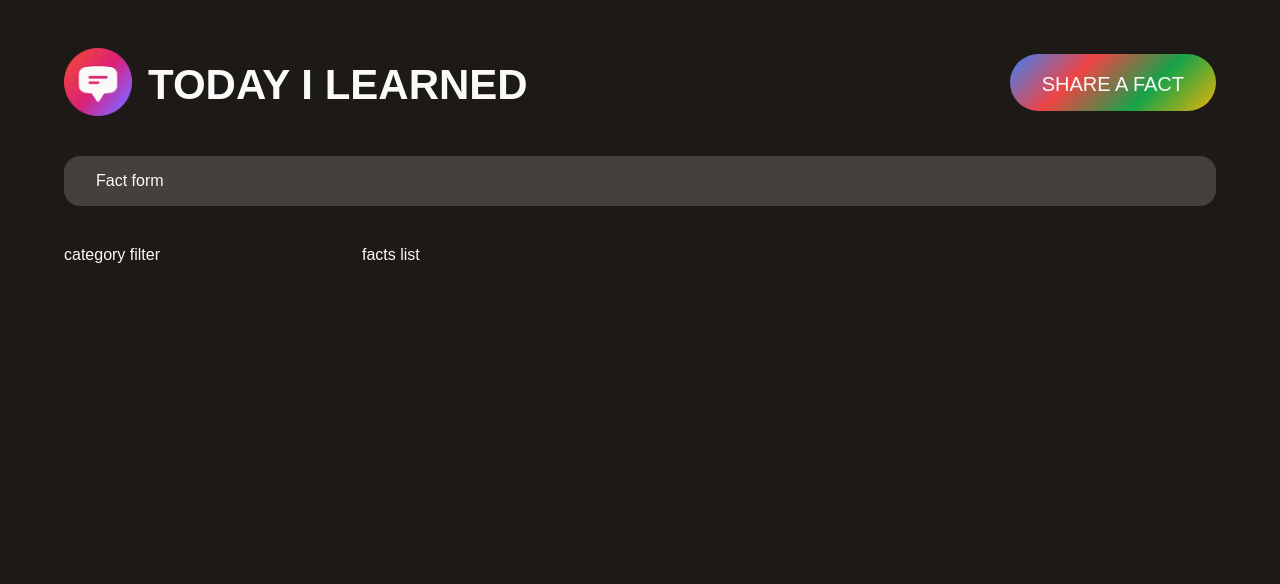
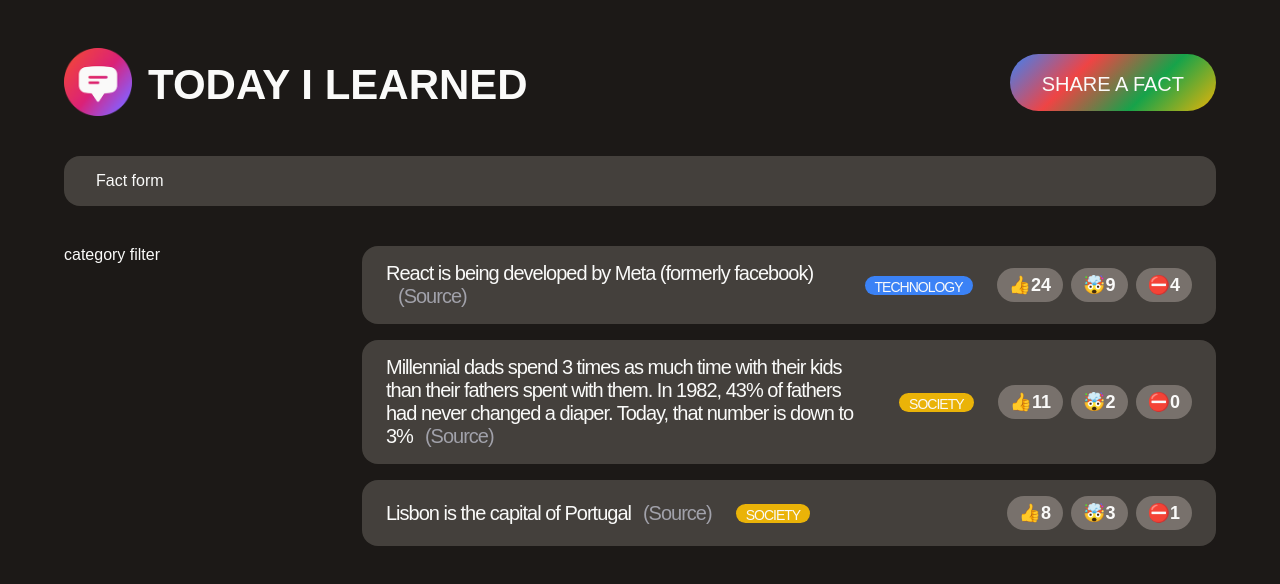
Before and after one commit to jackrichter/Today-I-Learned-App, a React (Create React App) app: page / in a window 1280 px wide. Shown: the top 584 px of the page. Built offline with nearby package versions, Linux system fonts and the light colour scheme; a web font is replaced by a local one.

Commit message:
React: Rendering Fact List

```diff
--- a/src/App.js
+++ b/src/App.js
@@ -1,4 +1,49 @@
 import "./style.css";
+
+const CATEGORIES = [
+  { name: "technology", color: "#3b82f6" },
+  { name: "science", color: "#16a34a" },
+  { name: "finance", color: "#ef4444" },
+  { name: "society", color: "#eab308" },
+  { name: "entertainment", color: "#db2777" },
+  { name: "health", color: "#14b8a6" },
+  { name: "history", color: "#f97316" },
+  { name: "news", color: "#8b5cf6" },
+];
+
+const initialFacts = [
+  {
+    id: 1,
+    text: "React is being developed by Meta (formerly facebook)",
+    source: "https://opensource.fb.com/",
+    category: "technology",
+    votesInteresting: 24,
+    votesMindblowing: 9,
+    votesFalse: 4,
+    createdIn: 2021,
+  },
+  {
+    id: 2,
+    text: "Millennial dads spend 3 times as much time with their kids than their fathers spent with them. In 1982, 43% of fathers had never changed a diaper. Today, that number is down to 3%",
+    source:
+      "https://www.mother.ly/parenting/millennial-dads-spend-more-time-with-their-kids",
+    category: "society",
+    votesInteresting: 11,
+    votesMindblowing: 2,
+    votesFalse: 0,
+    createdIn: 2019,
+  },
+  {
+    id: 3,
+    text: "Lisbon is the capital of Portugal",
+    source: "https://en.wikipedia.org/wiki/Lisbon",
+    category: "society",
+    votesInteresting: 8,
+    votesMindblowing: 3,
+    votesFalse: 1,
+    createdIn: 2015,
+  },
+];
 
 // Each function in JSX is a component. App is allways the first component.
 function App() {
@@ -39,7 +84,45 @@
 }
 
 function FactsList() {
-  return <section>facts list</section>;
+  // Temporary variable!
+  const facts = initialFacts;
+
+  return (
+    <section>
+      <ul className="fact-list">
+        {facts.map((fact) => (
+          <li key={fact.id} className="fact">
+            <p>
+              {fact.text}
+              <a
+                className="source"
+                href={fact.source}
+                target="_blank"
+                rel="noreferrer"
+              >
+                (Source)
+              </a>
+            </p>
+            <span
+              className="tag"
+              style={{
+                backgroundColor: CATEGORIES.find(
+                  (cat) => cat.name === fact.category
+                ).color,
+              }}
+            >
+              {fact.category}
+            </span>
+            <div className="vote-buttons">
+              <button>👍{fact.votesInteresting}</button>
+              <button>🤯{fact.votesMindblowing}</button>
+              <button>⛔{fact.votesFalse}</button>
+            </div>
+          </li>
+        ))}
+      </ul>
+    </section>
+  );
 }
 
 export default App;
```
